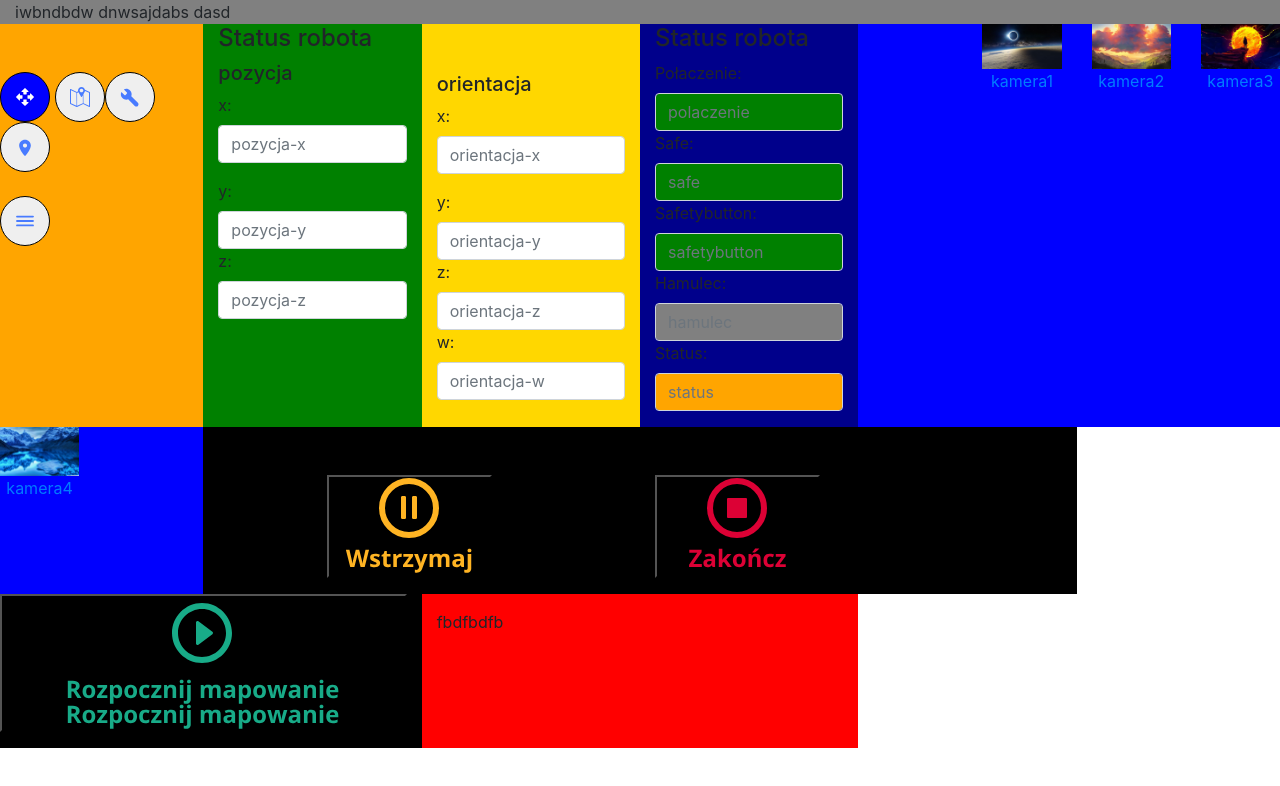
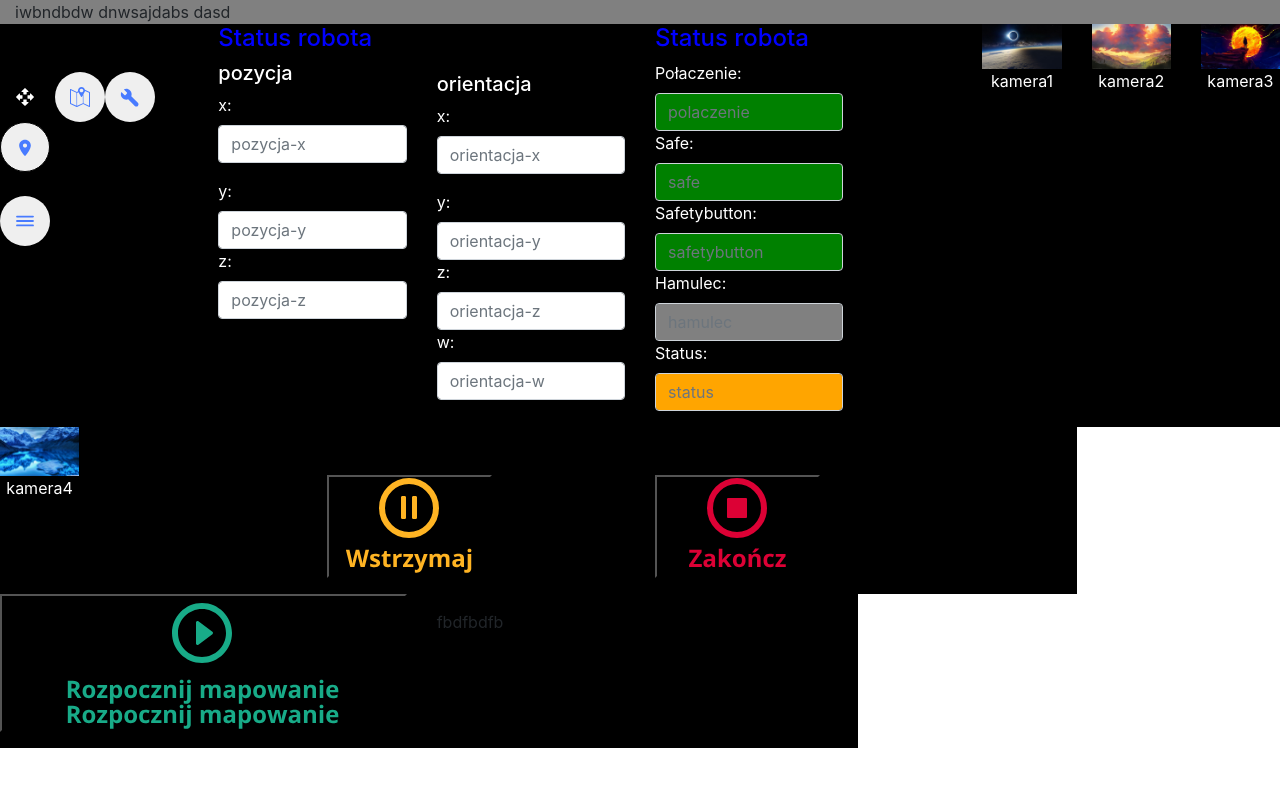
Before and after one commit to sosnus/ra-control-2022, a plain HTML site: page docs/index.html in a window 1280 px wide. Drawn offline with nearby package versions, Linux system fonts and the light colour scheme.

Commit message:
odwzorowanie obraxu z figmy

```diff
--- a/docs/index.html
+++ b/docs/index.html
@@ -13,23 +13,29 @@
     <style src="style.css"></style>
     </head>
   <style>
+    h5{color:white;
+}
+h4{color:blue;
+}
+label{color:white;
+}
     .button1{
   height: 50px;
   width: 50px;
   border-radius: 50%;
-  border: 1px solid black;
+  border: 0px solid black;
 }
 .button2{
   height: 50px;
   width: 50px;
   border-radius: 50%;
-  border: 1px solid black;
+  border: 0px solid black;
 }
 .button3{
   height: 50px;
   width: 50px;
   border-radius: 50%;
-  border: 1px solid black;
+  border: 0px solid black;
 }
 .button4{
   height: 50px;
@@ -41,10 +47,10 @@
   height: 50px;
   width: 50px;
   border-radius: 50%;
-  border: 1px solid black;
+  border: 0px solid black;
 }
 .button1 {
-  background-color:blue;
+  background-color:black;
 }
 .button5{background-color:black;
   border-color: black;}
@@ -63,7 +69,7 @@ border-color:black;}
 
       <div class="row">
 
-        <div class="col-2 " style="background-color:orange;">
+        <div class="col-2 " style="background-color:black;">
           <div class="mobile-container">
             <div class="topnav">
          <br><br>
@@ -98,7 +104,7 @@ border-color:black;}
             </div></div></div>
 
 
-       <div class="col-md-2 "   id = "div1b" style="background-color:green;">
+       <div class="col-md-2 "   id = "div1b" style="background-color:black;">
 
            <div class="form-group">
              <h4>Status robota</h4>
@@ -114,7 +120,7 @@ border-color:black;}
   <input type="email" class="form-control" id="pz" placeholder="pozycja-z" name="email">
 
   </div></div>
-  <div class="col-md-2"   id = "div1c" style="background-color:gold;">
+  <div class="col-md-2"   id = "div1c" style="background-color:black;">
      <br></br>
         <div class="form-group">
            <h5>orientacja</h5>
@@ -129,7 +135,7 @@ border-color:black;}
     <label for="email">w:</label>
   <input type="email" class="form-control" id="w" placeholder="orientacja-w" name="email">
   </div></div>
-  <div class="col-md-2  "  id = "div1a" style="background-color:darkblue;">
+  <div class="col-md-2  "  id = "div1a" style="background-color:black;">
       <h4>Status robota</h4><div class="form-group">
   <label for="email">Połaczenie:</label>
 
@@ -147,15 +153,15 @@ border-color:black;}
   </div>
   <div class="form-group">
     </div></div>
-  <div class="col-1" id = "div2a" style="background-color:blue;">
+  <div class="col-1" id = "div2a" style="background-color:black;">
         <div class="form-group">
       </div>
   </div>
 
 
-    <div class="col-1" id = "div2b" style="background-color:blue;">
+    <div class="col-1" id = "div2b" style="background-color:black;">
        <div class="thumbnail">
-          <a href="img/bitmaps/kamera4.jpg" target="_blank">
+          <a href="img/bitmaps/kamera4.jpg" target="_blank" style="color:white">
         <div class="form-group text-center">
 
   <img class="panorama1"
@@ -166,9 +172,9 @@ border-color:black;}
   </div>
     </div>
 
-    <div class="col-1" id = "div2c" style="background-color:blue;">
+    <div class="col-1" id = "div2c" style="background-color:black;">
        <div class="thumbnail">
-          <a href="img/bitmaps/kamera3jpg.jpg" target="_blank">
+          <a href="img/bitmaps/kamera3jpg.jpg" target="_blank" style="color:white;">
         <div class="form-group text-center">
 
 
@@ -179,9 +185,9 @@ border-color:black;}
           </a>
   </div>
       </div>
-    <div class="col-1" id = "div2d" style="background-color:blue;">
+    <div class="col-1" id = "div2d" style="background-color:black;">
        <div class="thumbnail">
-      <a href="img/bitmaps/kamera2.jpg" target="_blank">
+      <a href="img/bitmaps/kamera2.jpg" target="_blank" style="color:white;">
       <div class="form-group text-center">
   <img class="panorama1"
        src="img/bitmaps/kamera2.jpg"alt="Fjords" style="width:100%" >
@@ -190,9 +196,9 @@ border-color:black;}
          </a>
   </div>
     </div>
-    <div class="col-1" id = "div2e" style="background-color:blue;">
+    <div class="col-1" id = "div2e" style="background-color:black;">
       <div class="thumbnail">
-      <a href="img/bitmaps/kamera.jpg" target="_blank">
+      <a href="img/bitmaps/kamera.jpg" target="_blank" style="color:white">
        <div class="form-group text-center">
 
   <img class="panorama1"
@@ -203,7 +209,7 @@ border-color:black;}
 
   </div>
     </div>
-    <div class="col-1" id = "div2f" style="background-color:blue;">
+    <div class="col-1" id = "div2f" style="background-color:black;">
 
         <div class="form-group">
 
@@ -262,7 +268,7 @@ border-color:black;}
     </button>
     </div>
     </div>
-    <div class="col-4" style="background-color:red;"><div class="form-group"></div>
+    <div class="col-4" style="background-color:black;"><div class="form-group"></div>
       fbdfbdfb
           </div></div>
 
```
